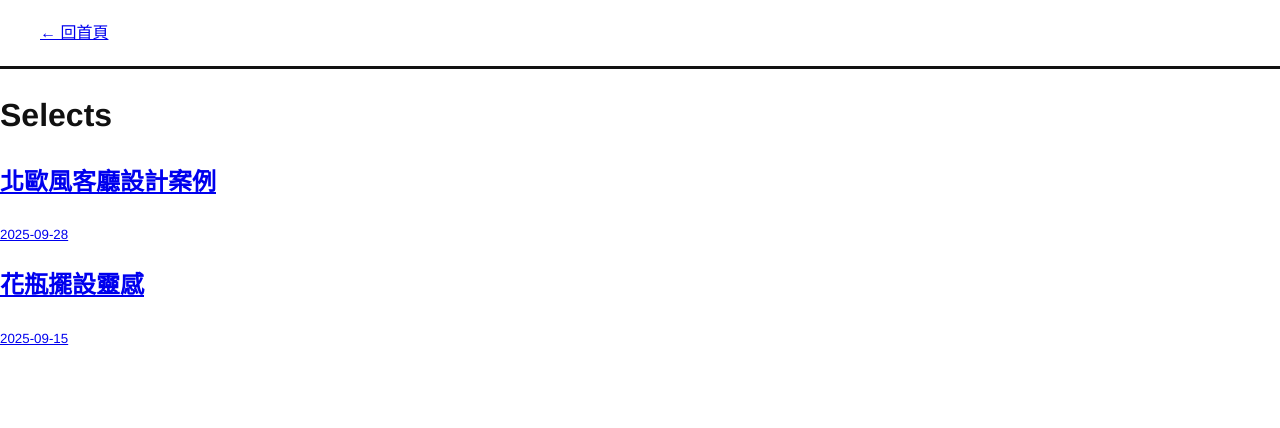
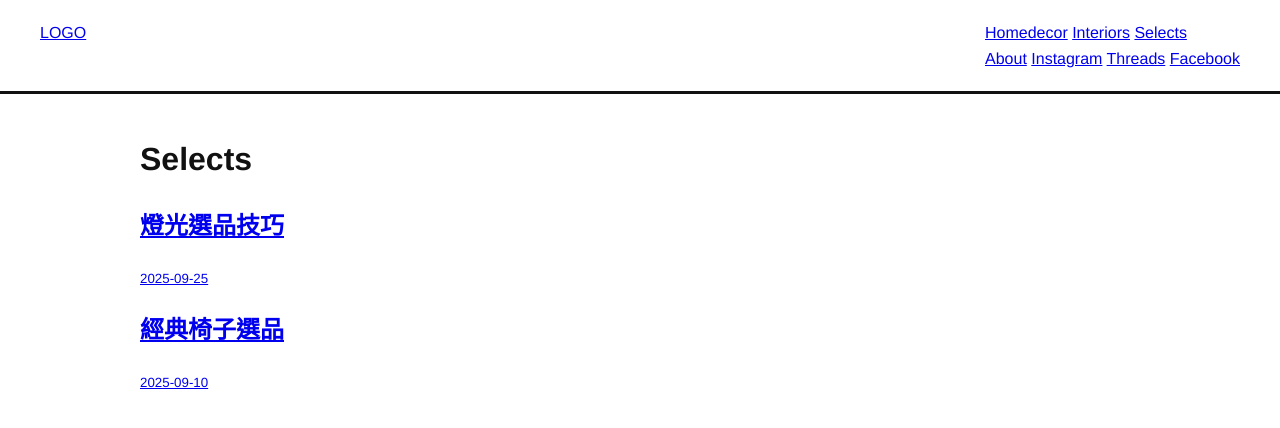
Before and after one commit to blchiou/my-test-site, a plain HTML site: page selects.html in a window 1280 px wide. Drawn offline with nearby package versions, Linux system fonts and the light colour scheme.

Commit message:
Add files via upload

```diff
--- a/selects.html
+++ b/selects.html
@@ -7,11 +7,27 @@
   <script src="https://cdn.jsdelivr.net/npm/marked/marked.min.js"></script>
   <script src="articles.js"></script>
 </head>
-<body onload="loadArticles('homedecor')">
+<body onload="loadArticles('selects')">
   <header>
-    <a href="index.html">← 回首頁</a>
+    <div class="logo"><a href="index.html">LOGO</a></div>
+    <nav class="menu">
+      <div class="left">
+        <a href="homedecor.html">Homedecor</a>
+        <a href="interiors.html">Interiors</a>
+        <a href="selects.html">Selects</a>
+      </div>
+      <div class="right">
+        <a href="about.html">About</a>
+        <a href="https://instagram.com/bolun__chiou" target="_blank">Instagram</a>
+        <a href="https://threads.net/bolun__chiou" target="_blank">Threads</a>
+        <a href="https://facebook.com/bolun.chiou" target="_blank">Facebook</a>
+      </div>
+    </nav>
   </header>
-  <h1>Selects</h1>
-  <div id="article-list"></div>
+
+  <main>
+    <h1>Selects</h1>
+    <div id="article-list"></div>
+  </main>
 </body>
 </html>
```
Also changed, not shown: homedecor.html (+19 -3 lines), interiors.html (+20 -4 lines), 6 other files.
